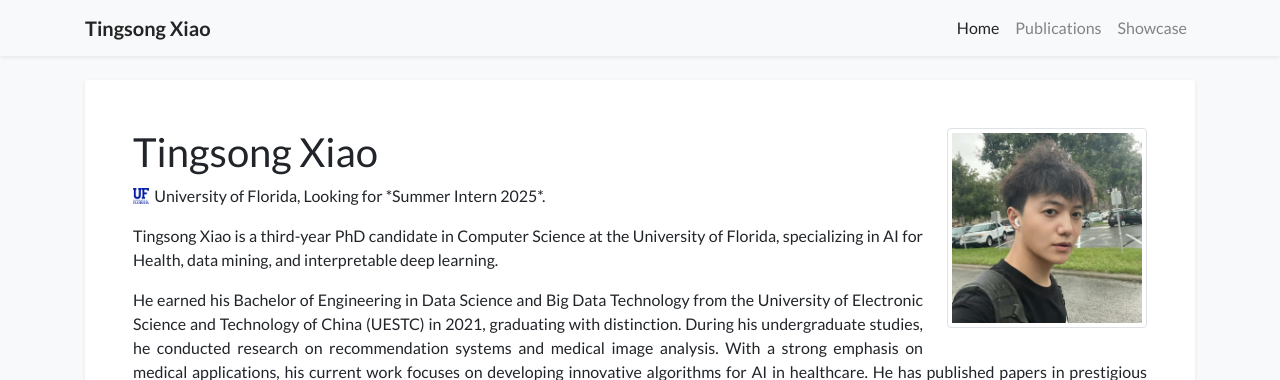
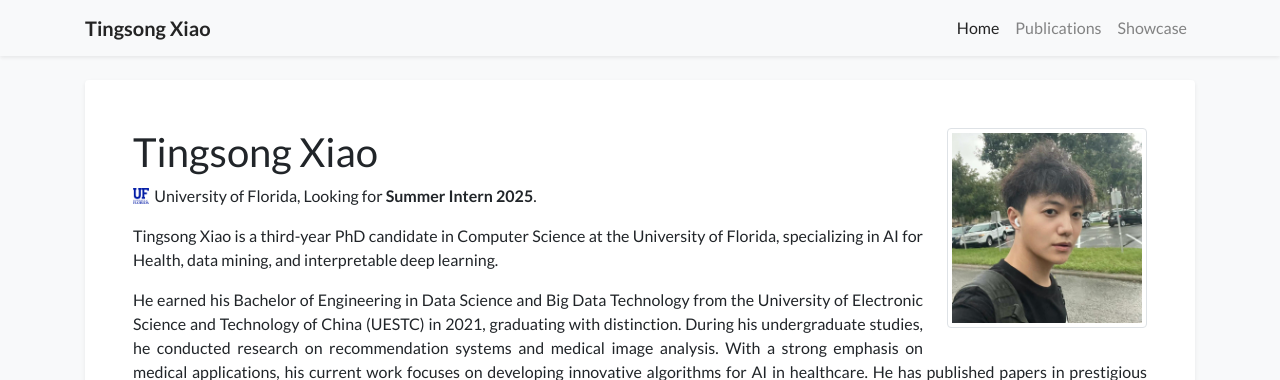
Before and after one commit to xiaotingsong/xiaotingsong.github.io, a Jekyll site: the page built from index.html, in a window 1280 px wide and 900 px high. Shown: the top 380 px of the window. Built offline with Jekyll 4.4.1, drawn with Linux system fonts in a browser that asks for light colours; nearby versions of some CDN libraries; a style sheet for code colours, icons or effects is not loaded.

```diff
--- a/_data/profile.yml
+++ b/_data/profile.yml
@@ -4,7 +4,7 @@ navbar_name: "Tingsong Xiao"
 
 positions:
 - logo: /assets/images/badges/UFlogo.png  # Logo is optional
-  name: University of Florida, Looking for *Summer Intern 2025*.
+  name: University of Florida, Looking for <strong>Summer Intern 2025</strong>.
 
 email: "XTSTARS1998@gmail.com"
 # cv_link: link-to-your-cv-file
```
